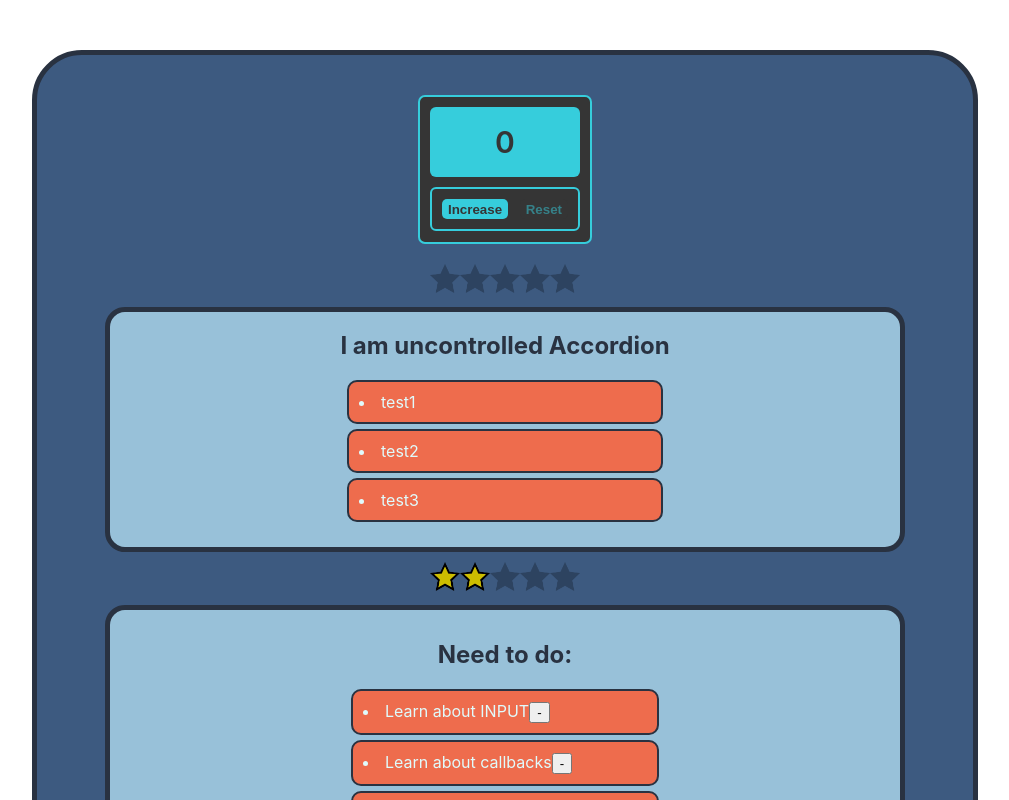
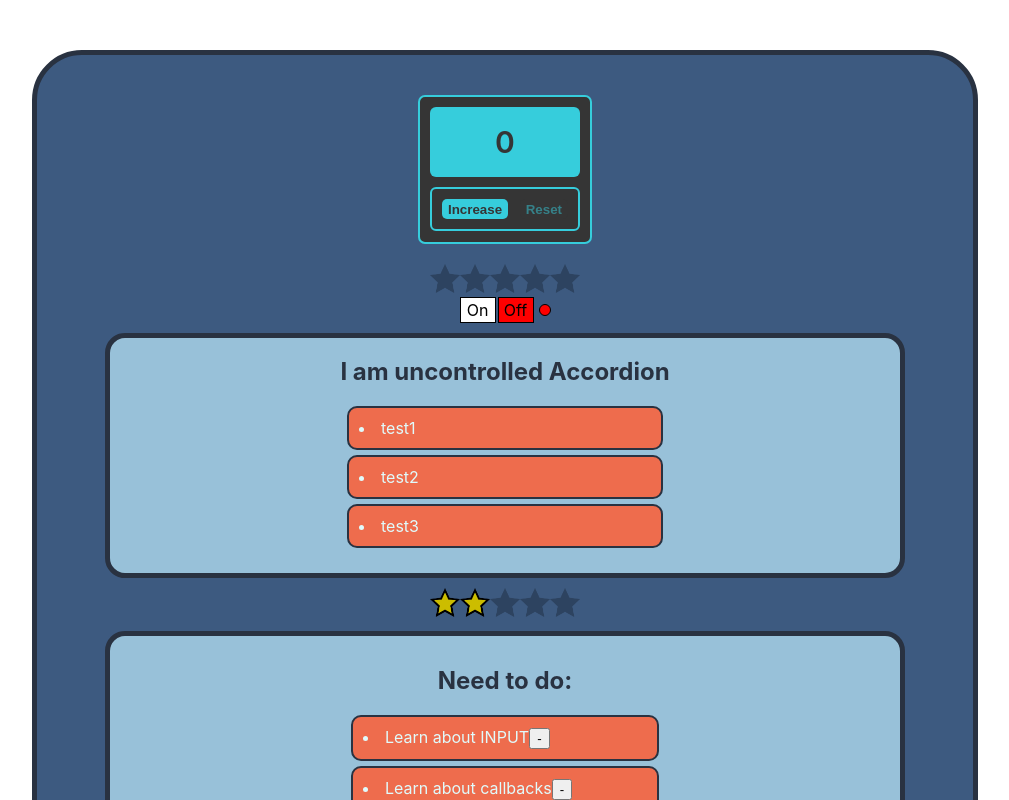
Before and after one commit to Pikadorius/samurai-way-main, a React (Create React App) app: page / in a window 1280 px wide. Shown: the top 800 px of the page, without its empty margins (135-1144 px from the left). Built offline with nearby package versions, Linux system fonts and the light colour scheme.

Commit message:
refactor OnOff2.tsx

```diff
--- a/src/App.tsx
+++ b/src/App.tsx
@@ -38,7 +38,7 @@ function App() {
         <div className="App">
             <Counter minValue={0} maxValue={5} step={1}/>
             <Rating rating={value} changeRating={setValue}/>
-            {/*<OnOff2/>*/}
+            <OnOff2 onChange={setOnOff}/>
             <UncontrolledAccordion titleValue={"I am uncontrolled Accordion"} listValue={['test1', 'test2', 'test3']}/>
             <UncontrolledRating rating={2}/>
             <TodoList/>
--- a/src/Components/OnOff2/OnOff2.tsx
+++ b/src/Components/OnOff2/OnOff2.tsx
@@ -2,14 +2,22 @@ import React, {useState} from 'react';
 
 type OnOff2Type = {
     // on: boolean
+    onChange: (value:boolean)=>void;
 }
 
 
 const OnOff2: React.FC<OnOff2Type> = (props) => {
 
     const [on, setOn] = useState<boolean>(false)
-    const turnedOn = () => setOn(true)
-    const turnedOff = () => setOn(false)
+
+    const turnedOn = () => {
+        setOn(true)
+        props.onChange(true)
+    }
+    const turnedOff = () => {
+        setOn(false)
+        props.onChange(false)
+    }
 
     const onStyle = {
         color: 'black',
```
